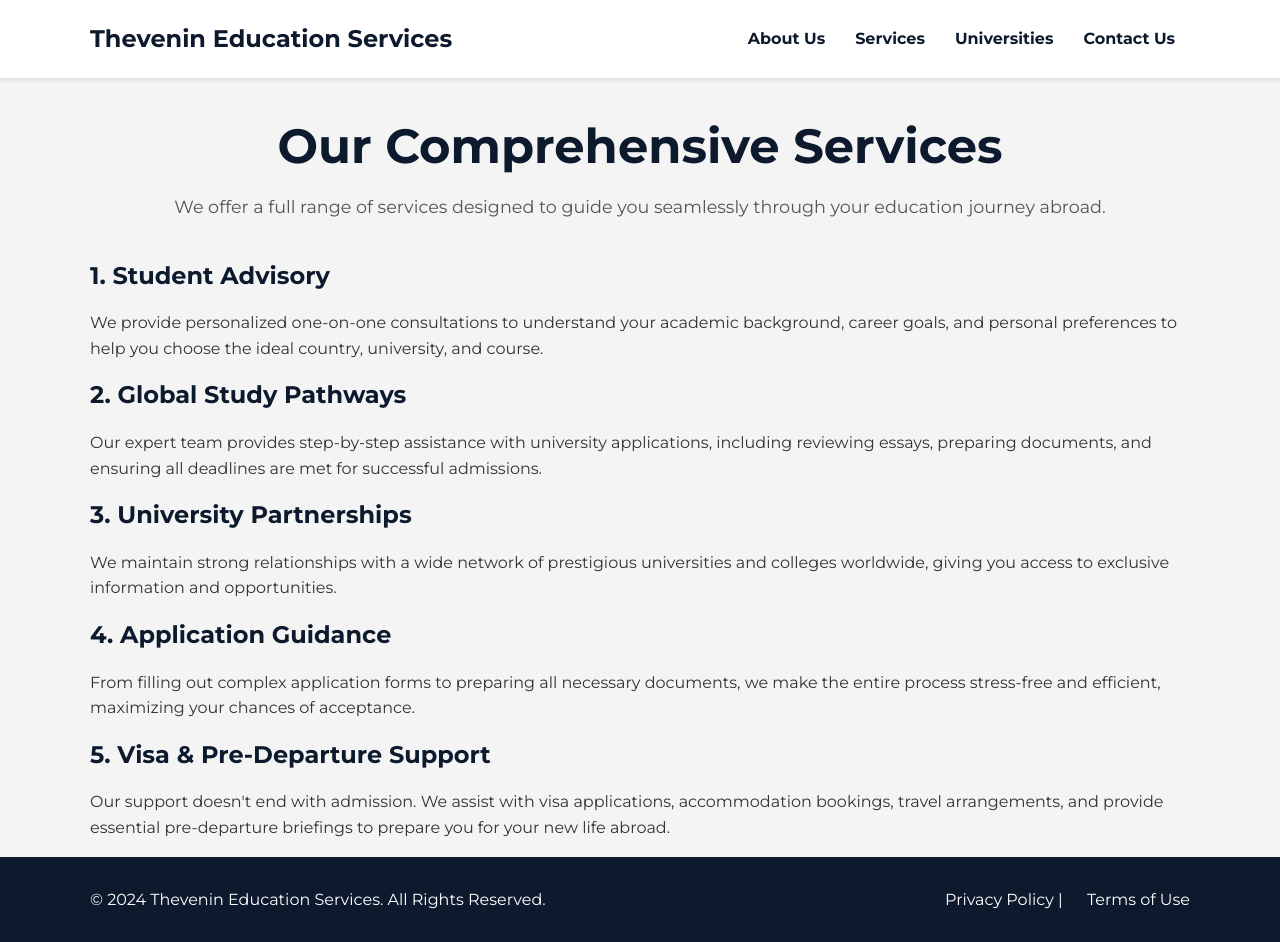
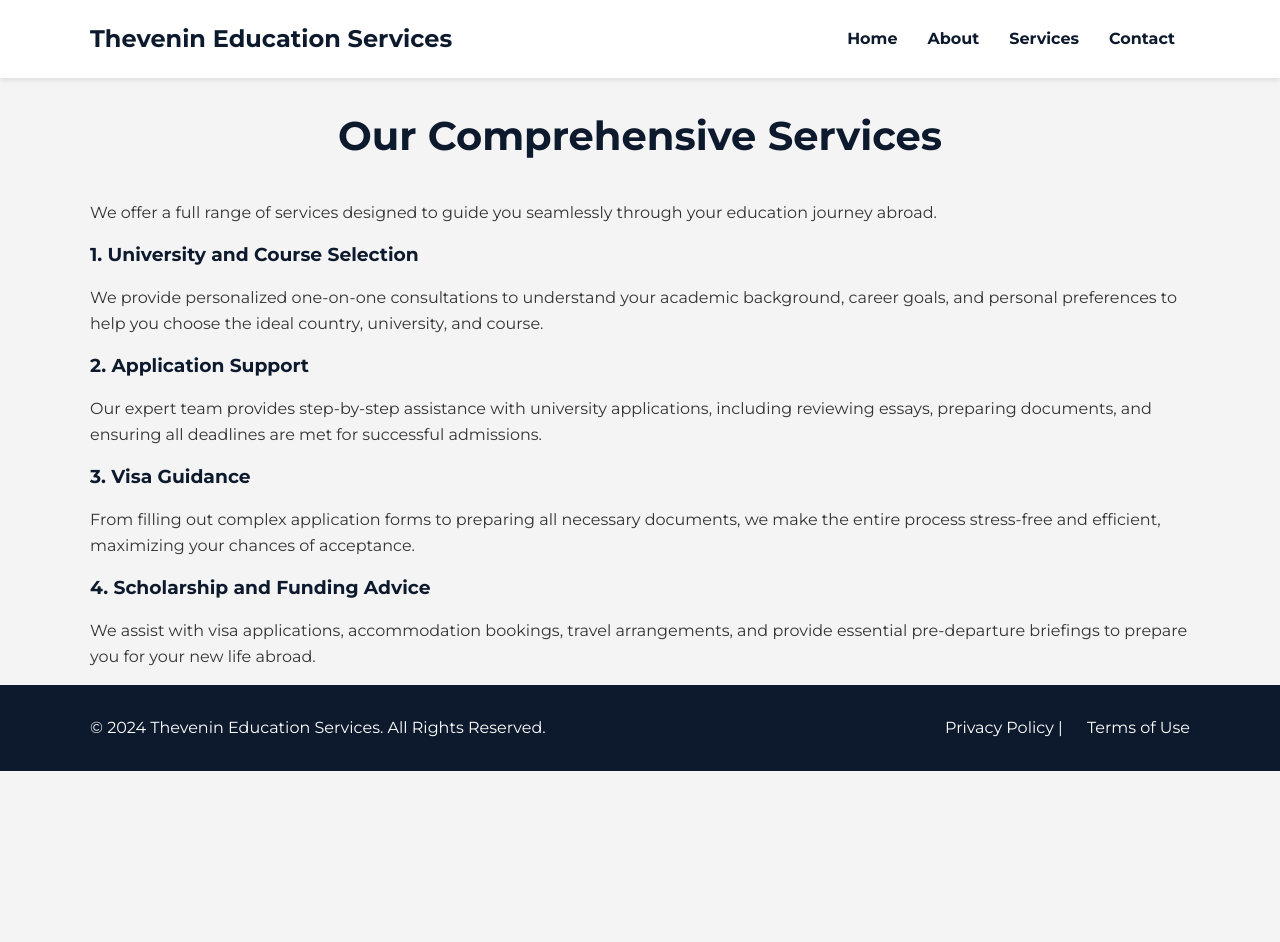
Before and after one commit to babatundesampson/Thevenin-Education-Services, a plain HTML site: page services.html in a window 1280 px wide. After the commit the page ends 800 px from the top, so only its background shows below. Drawn offline with Linux system fonts and the light colour scheme.

Commit message:
Update services.html

```diff
--- a/services.html
+++ b/services.html
@@ -4,10 +4,6 @@
     <meta charset="UTF-8">
     <meta name="viewport" content="width=device-width, initial-scale=1.0">
     <title>Services - Thevenin Education Services</title>
-    <meta name="description" content="Explore the comprehensive range of services offered by Thevenin Education, including student advisory, university application guidance, and visa support.">
-    <meta name="keywords" content="Thevenin, services, study abroad, student advisory, university applications, visa support, pre-departure">
-    <meta name="author" content="Thevenin Education Services">
-
     <link rel="stylesheet" href="style.css">
     <link href="https://fonts.googleapis.com/css2?family=Montserrat:wght@400;700&display=swap" rel="stylesheet">
 </head>
@@ -20,46 +16,40 @@
             </div>
             <nav class="main-nav">
                 <ul>
-                    <li><a href="about.html">About Us</a></li>
+                    <li><a href="index.html">Home</a></li>
+                    <li><a href="about.html">About</a></li>
                     <li><a href="services.html">Services</a></li>
-                    <li><a href="universities.html">Universities</a></li>
-                    <li><a href="contact.html">Contact Us</a></li>
+                    <li><a href="contact.html">Contact</a></li>
                 </ul>
             </nav>
         </div>
     </header>
 
-    <main>
     <section class="services-page-section">
         <div class="container">
-                <h1 class="page-heading">Our Comprehensive Services</h1>
-                <p class="page-subheading">We offer a full range of services designed to guide you seamlessly through your education journey abroad.</p>
+            <h1 class="section-title">Our Comprehensive Services</h1>
+            <p class="section-description">We offer a full range of services designed to guide you seamlessly through your education journey abroad.</p>
 
             <div class="services-list">
-                    <article class="service-item">
-                        <h2 class="service-title">1. Student Advisory</h2>
+                <div class="service-item">
+                    <h3>1. University and Course Selection</h3>
                     <p>We provide personalized one-on-one consultations to understand your academic background, career goals, and personal preferences to help you choose the ideal country, university, and course.</p>
-                    </article>
-                    <article class="service-item">
-                        <h2 class="service-title">2. Global Study Pathways</h2>
+                </div>
+                <div class="service-item">
+                    <h3>2. Application Support</h3>
                     <p>Our expert team provides step-by-step assistance with university applications, including reviewing essays, preparing documents, and ensuring all deadlines are met for successful admissions.</p>
-                    </article>
-                    <article class="service-item">
-                        <h2 class="service-title">3. University Partnerships</h2>
-                        <p>We maintain strong relationships with a wide network of prestigious universities and colleges worldwide, giving you access to exclusive information and opportunities.</p>
-                    </article>
-                    <article class="service-item">
-                        <h2 class="service-title">4. Application Guidance</h2>
+                </div>
+                <div class="service-item">
+                    <h3>3. Visa Guidance</h3>
                     <p>From filling out complex application forms to preparing all necessary documents, we make the entire process stress-free and efficient, maximizing your chances of acceptance.</p>
-                    </article>
-                    <article class="service-item">
-                        <h2 class="service-title">5. Visa & Pre-Departure Support</h2>
-                        <p>Our support doesn't end with admission. We assist with visa applications, accommodation bookings, travel arrangements, and provide essential pre-departure briefings to prepare you for your new life abroad.</p>
-                    </article>
+                </div>
+                <div class="service-item">
+                    <h3>4. Scholarship and Funding Advice</h3>
+                    <p>We assist with visa applications, accommodation bookings, travel arrangements, and provide essential pre-departure briefings to prepare you for your new life abroad.</p>
+                </div>
             </div>
         </div>
     </section>
-    </main>
 
     <footer class="main-footer">
         <div class="container">
@@ -69,6 +59,5 @@
             </div>
         </div>
     </footer>
-
 </body>
 </html>
```
Lines whose indentation alone changed are shown as unchanged.
